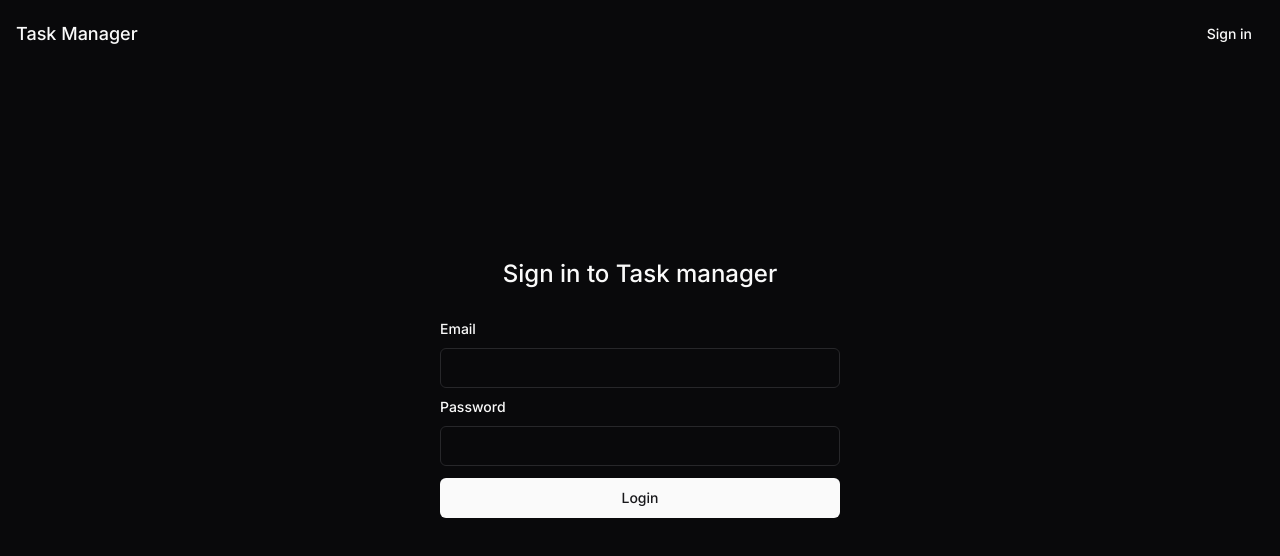
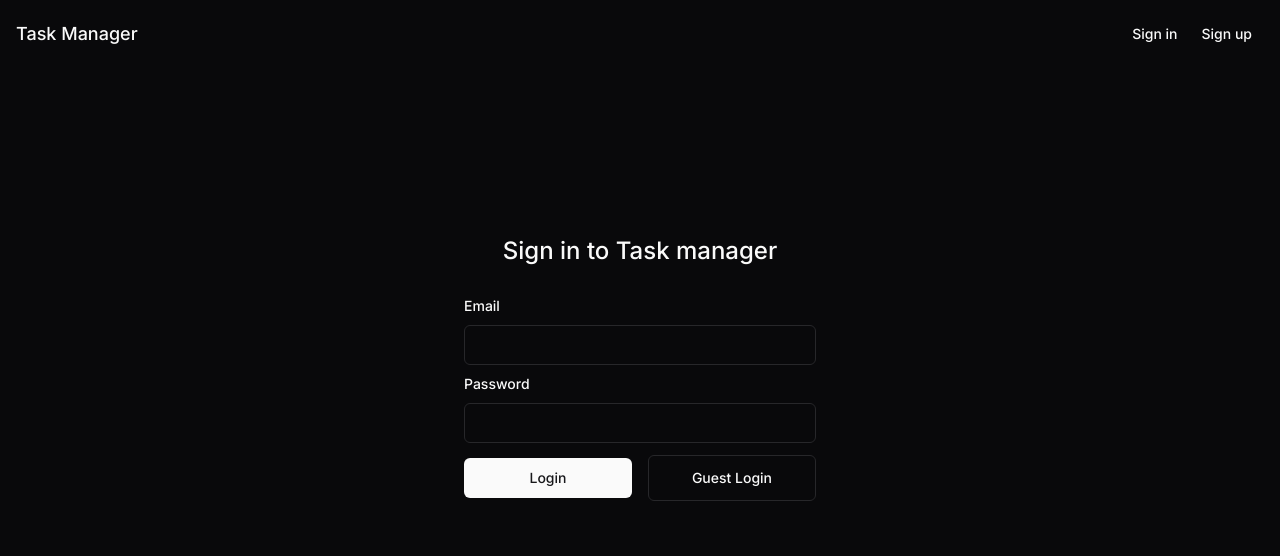
Before and after one commit to Munadil16/task-manager, a React (Vite) app in the folder client/: page /signin in a window 1280 px wide. Shown: the top 556 px of the page. Built offline with nearby package versions, Linux system fonts and the light colour scheme.

Commit message:
feat: Add guest login

```diff
--- a/client/src/components/navbar.tsx
+++ b/client/src/components/navbar.tsx
@@ -53,12 +53,21 @@ const Navbar = () => {
           <ProfileDropDown setIsAuthorized={setIsAuthorized} />
         </div>
       ) : (
+        <div>
           <Link
             className={buttonVariants({ variant: "ghost", size: "sm" })}
             to={"/signin"}
           >
             Sign in
           </Link>
+
+          <Link
+            className={buttonVariants({ variant: "ghost", size: "sm" })}
+            to={"/signup"}
+          >
+            Sign up
+          </Link>
+        </div>
       )}
     </nav>
   );
--- a/client/src/pages/sign-in.tsx
+++ b/client/src/pages/sign-in.tsx
@@ -46,13 +46,44 @@ const SignIn = () => {
     }
   };
 
+  const handleGuestLogin = async (e: React.MouseEvent<HTMLButtonElement>) => {
+    e.preventDefault();
+    const toastId = toast.loading("Signing in as guest...");
+
+    try {
+      const res = await axios.post(
+        `${import.meta.env.VITE_BASE_URL}/api/v1/user/signin`,
+        {
+          email: "guest@gmail.com",
+          password: "guest123",
+        }
+      );
+
+      toast.dismiss(toastId);
+
+      if (res.data.success) {
+        toast.success(res.data.message);
+        setIsAuthorized(true);
+        localStorage.setItem("token", res.data.token);
+        navigate("/tasks");
+      }
+    } catch (err) {
+      toast.dismiss(toastId);
+      if (err instanceof AxiosError) {
+        toast.error(err.response?.data.message);
+      } else {
+        toast.error("Something went wrong");
+      }
+    }
+  };
+
   if (isAuthorized) {
     return <Navigate to="/tasks" />;
   }
 
   return (
-    <main className="flex min-h-[80svh] items-center justify-center">
-      <section className="flex w-[90vw] flex-col items-center justify-center gap-8 sm:w-[30rem] lg:w-[25rem]">
+    <main className="flex min-h-[75svh] items-center justify-center">
+      <section className="flex w-[80vw] flex-col items-center justify-center gap-8 sm:w-[25rem] lg:w-[22rem]">
         <h1 className="text-2xl font-medium">Sign in to Task manager</h1>
 
         <form className="flex w-full flex-col gap-3">
@@ -72,9 +103,24 @@ const SignIn = () => {
             onChange={(e) => setPassword(e.target.value)}
           />
 
-          <Button type="button" className="font-medium" onClick={handleSignIn}>
-            Login
-          </Button>
+          <div className="flex items-center gap-4">
+            <Button
+              type="button"
+              className="w-1/2 font-medium"
+              onClick={handleSignIn}
+            >
+              Login
+            </Button>
+
+            <Button
+              type="button"
+              variant={"outline"}
+              className="w-1/2 py-[22px] font-medium"
+              onClick={handleGuestLogin}
+            >
+              Guest Login
+            </Button>
+          </div>
         </form>
       </section>
     </main>
--- a/client/src/pages/sign-up.tsx
+++ b/client/src/pages/sign-up.tsx
@@ -48,8 +48,8 @@ const SignUp = () => {
   }
 
   return (
-    <main className="flex min-h-[80svh] items-center justify-center">
-      <section className="flex w-[90vw] flex-col items-center justify-center gap-8 sm:w-[30rem] lg:w-[25rem]">
+    <main className="flex min-h-[75svh] items-center justify-center">
+      <section className="flex w-[80vw] flex-col items-center justify-center gap-8 sm:w-[25rem] lg:w-[22rem]">
         <h1 className="text-2xl font-medium">Sign up to Task manager</h1>
 
         <form className="flex w-full flex-col gap-3">
```
Lines whose indentation alone changed are shown as unchanged.
